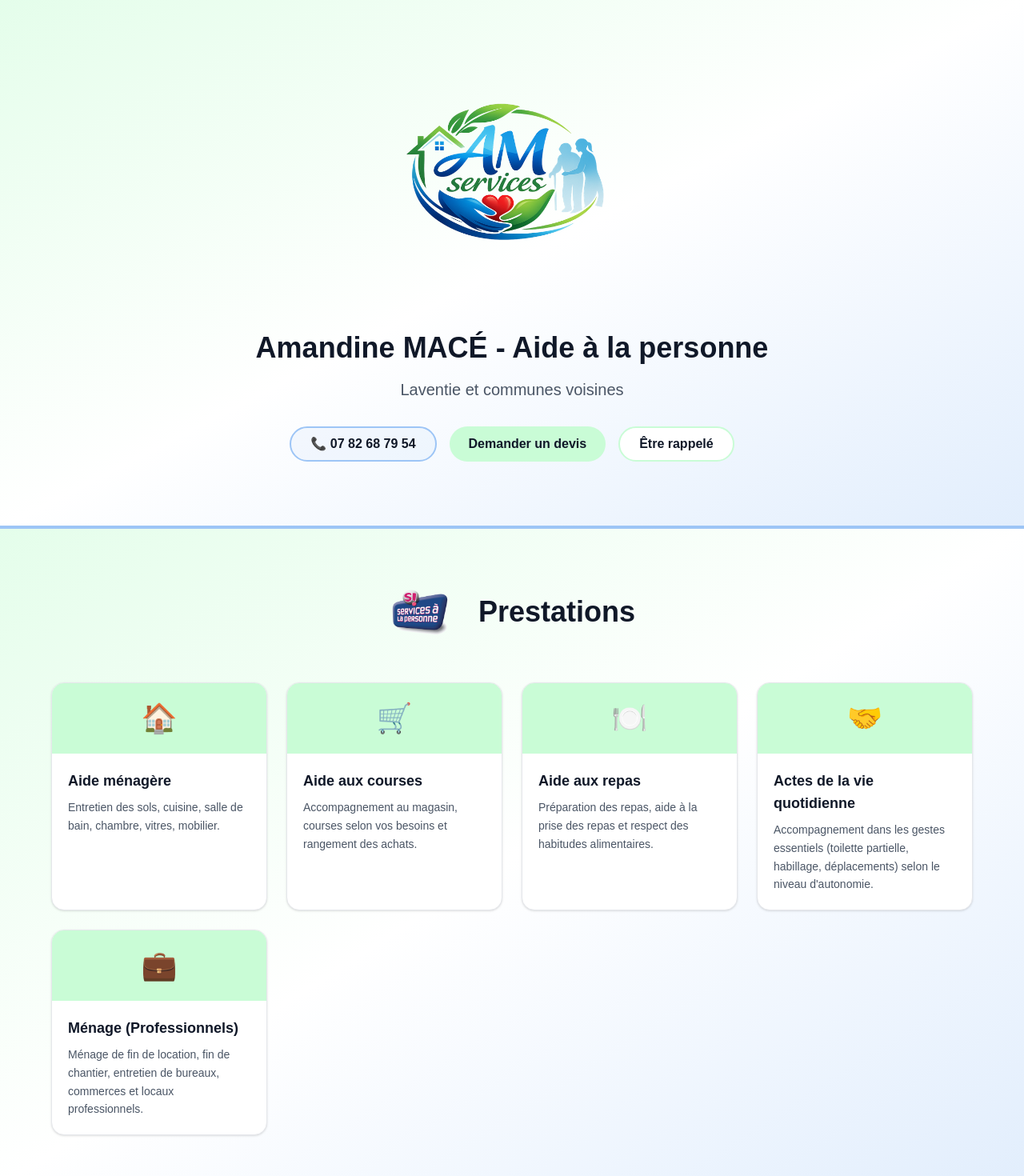
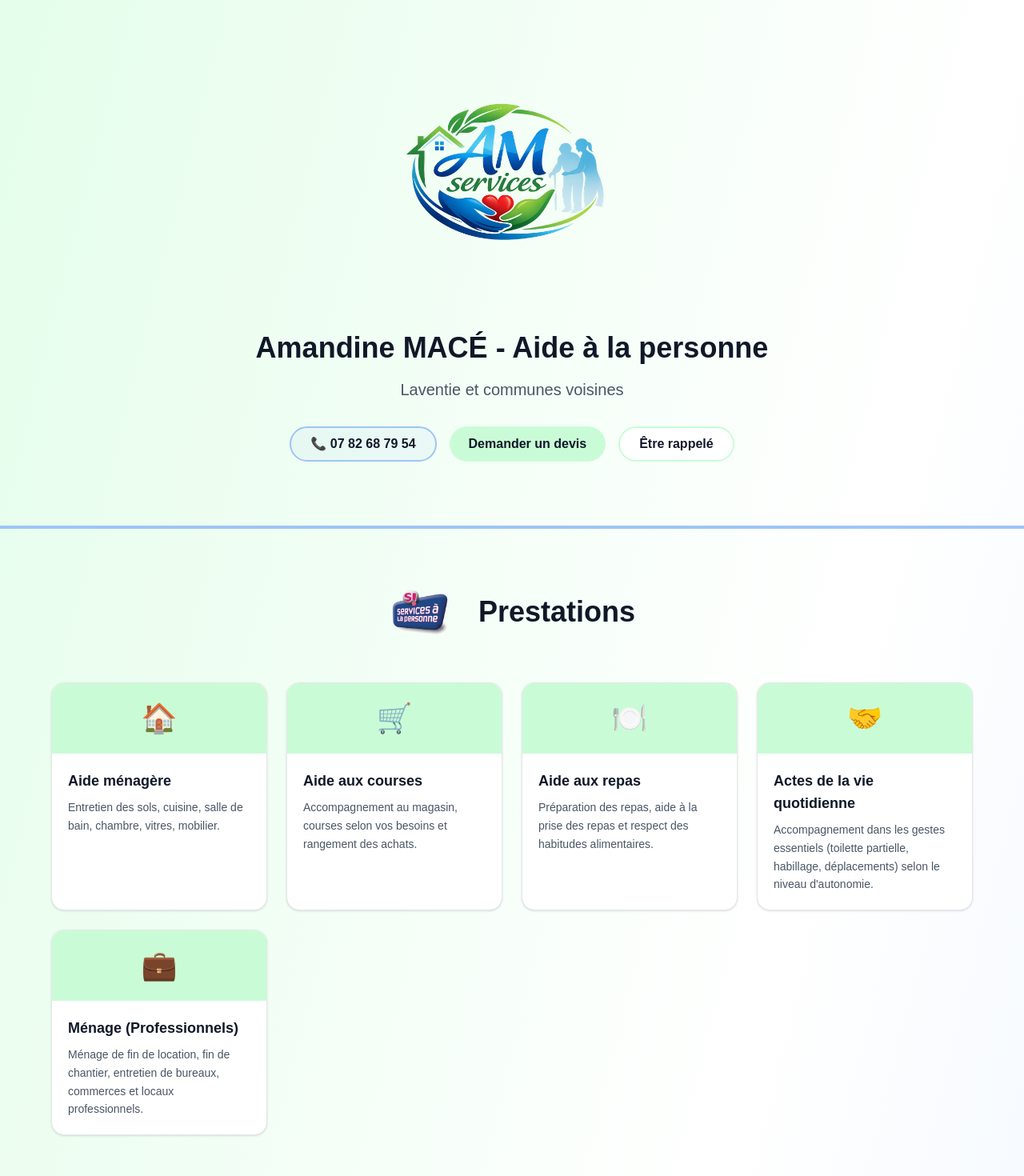
Before and after one commit to nboyet/amservices, a Next.js app: page / in a window 1280 px wide. Shown: the top 1470 px of the page at 80% size. Built offline with nearby package versions, Linux system fonts and the light colour scheme.

Commit message:
feat: correct weird bg

```diff
--- a/app/_components/AudienceSection.tsx
+++ b/app/_components/AudienceSection.tsx
@@ -7,7 +7,7 @@ interface AudienceSectionProps {
 
 const AudienceSection: FC<AudienceSectionProps> = ({ profiles }) => {
   return (
-    <section className="bg-gradient-to-br from-mint/50 via-white to-sky/30 px-4 py-12 sm:px-6 sm:py-16">
+    <section className="px-4 py-12 sm:px-6 sm:py-16">
       <div className="mx-auto max-w-6xl">
         <h2 className="mb-8 text-2xl font-bold text-gray-900 sm:text-3xl">
           Pour qui ?
--- a/app/_components/ContactSection.tsx
+++ b/app/_components/ContactSection.tsx
@@ -14,10 +14,7 @@ const ContactSection: FC<ContactSectionProps> = ({
   invitationText,
 }) => {
   return (
-    <section
-      id="contact"
-      className="bg-gradient-to-br from-mint/50 via-white to-sky/30 px-4 py-12 sm:px-6 sm:py-16"
-    >
+    <section id="contact" className="px-4 py-12 sm:px-6 sm:py-16">
       <div className="mx-auto max-w-4xl">
         <h2 className="mb-6 text-2xl font-bold text-gray-900 sm:text-3xl">
           Me contacter
--- a/app/_components/HeroSection.tsx
+++ b/app/_components/HeroSection.tsx
@@ -8,7 +8,7 @@ interface HeroSectionProps {
 
 const HeroSection: FC<HeroSectionProps> = ({ phone, zone }) => {
   return (
-    <header className="bg-gradient-to-br from-mint/50 via-white to-sky/30">
+    <header>
       <div className="mx-auto max-w-4xl px-4 py-12 sm:px-6 sm:py-16 lg:py-20">
         {/* Logo */}
         <div className="mb-8 flex justify-center">
--- a/app/_components/PresentationSection.tsx
+++ b/app/_components/PresentationSection.tsx
@@ -10,7 +10,7 @@ const PresentationSection: FC<PresentationSectionProps> = ({ provider }) => {
   const altText = `${provider.name}, ${provider.role}`;
 
   return (
-    <section className="bg-gradient-to-br from-mint/50 via-white to-sky/30 px-4 py-12 sm:px-6 sm:py-16">
+    <section className="px-4 py-12 sm:px-6 sm:py-16">
       <div className="mx-auto max-w-4xl">
         <h2 className="mb-8 text-2xl font-bold text-gray-900 sm:text-3xl">
           Votre prestataire
--- a/app/_components/ServicesSection.tsx
+++ b/app/_components/ServicesSection.tsx
@@ -9,7 +9,7 @@ interface ServicesSectionProps {
 
 const ServicesSection: FC<ServicesSectionProps> = ({ services }) => {
   return (
-    <section className="bg-gradient-to-br from-mint/50 via-white to-sky/30 px-4 py-12 sm:px-6 sm:py-16">
+    <section className="px-4 py-12 sm:px-6 sm:py-16">
       <div className="mx-auto max-w-6xl">
         <div className="mb-12 flex flex-col items-center gap-6 text-center sm:flex-row sm:justify-center sm:gap-8">
           <Image
--- a/app/_components/TarifsSection.tsx
+++ b/app/_components/TarifsSection.tsx
@@ -14,7 +14,7 @@ const TarifsSection: FC<TarifsSectionProps> = ({
   paymentMethods,
 }) => {
   return (
-    <section className="bg-gradient-to-br from-mint/50 via-white to-sky/30 py-12 sm:py-16 lg:py-20">
+    <section className="py-12 sm:py-16 lg:py-20">
       <div className="mx-auto max-w-6xl px-4 sm:px-6">
         {/* Header with logo */}
         <div className="mb-8 flex flex-col items-center gap-6 text-center sm:flex-row sm:justify-center sm:gap-8">
--- a/app/_components/TrustSection.tsx
+++ b/app/_components/TrustSection.tsx
@@ -7,7 +7,7 @@ interface TrustSectionProps {
 
 const TrustSection: FC<TrustSectionProps> = ({ points }) => {
   return (
-    <section className="bg-gradient-to-br from-mint/50 via-white to-sky/30 px-4 py-12 sm:px-6 sm:py-16">
+    <section className="px-4 py-12 sm:px-6 sm:py-16">
       <div className="mx-auto max-w-4xl">
         <h2 className="mb-8 text-2xl font-bold text-gray-900 sm:text-3xl">
           Pourquoi me faire confiance ?
--- a/app/page.tsx
+++ b/app/page.tsx
@@ -9,7 +9,7 @@ import ContactSection from "./_components/ContactSection";
 
 export default function Home() {
   return (
-    <>
+    <div className="bg-gradient-to-br from-mint/50 via-white to-sky/30">
       <HeroSection phone={CONTENT.phone} zone={CONTENT.zone} />
       <ServicesSection services={CONTENT.services} />
       <TarifsSection
@@ -26,6 +26,6 @@ export default function Home() {
         availability={CONTENT.contactAvailability}
         invitationText={CONTENT.contactInvitation}
       />
-    </>
+    </div>
   );
 }
```
